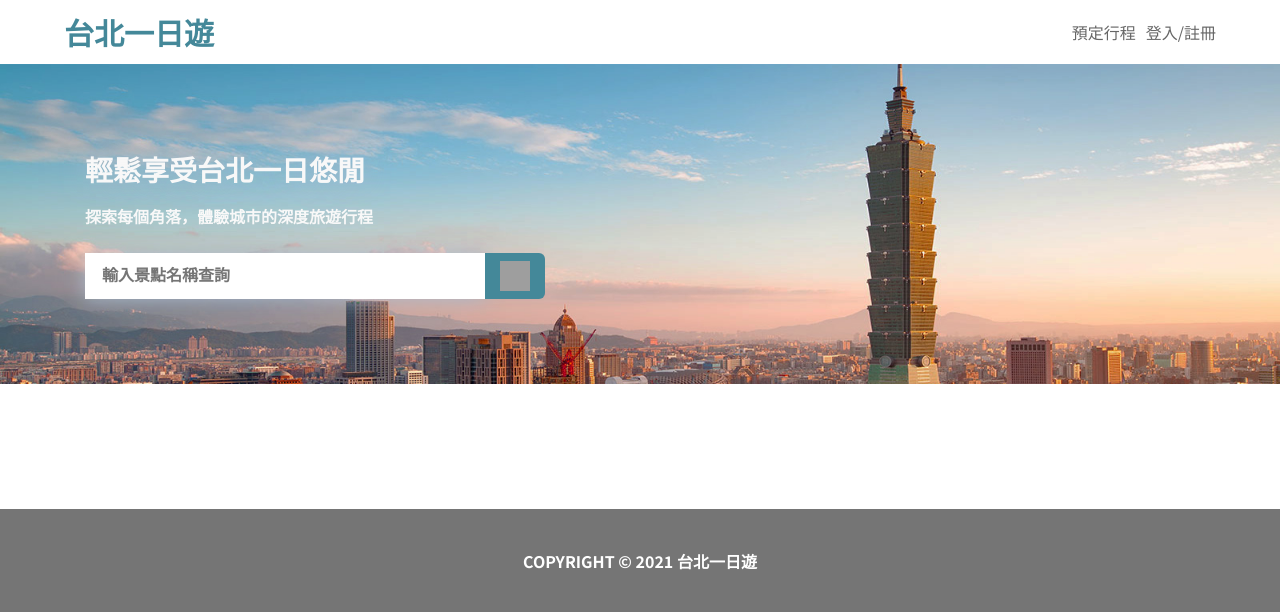
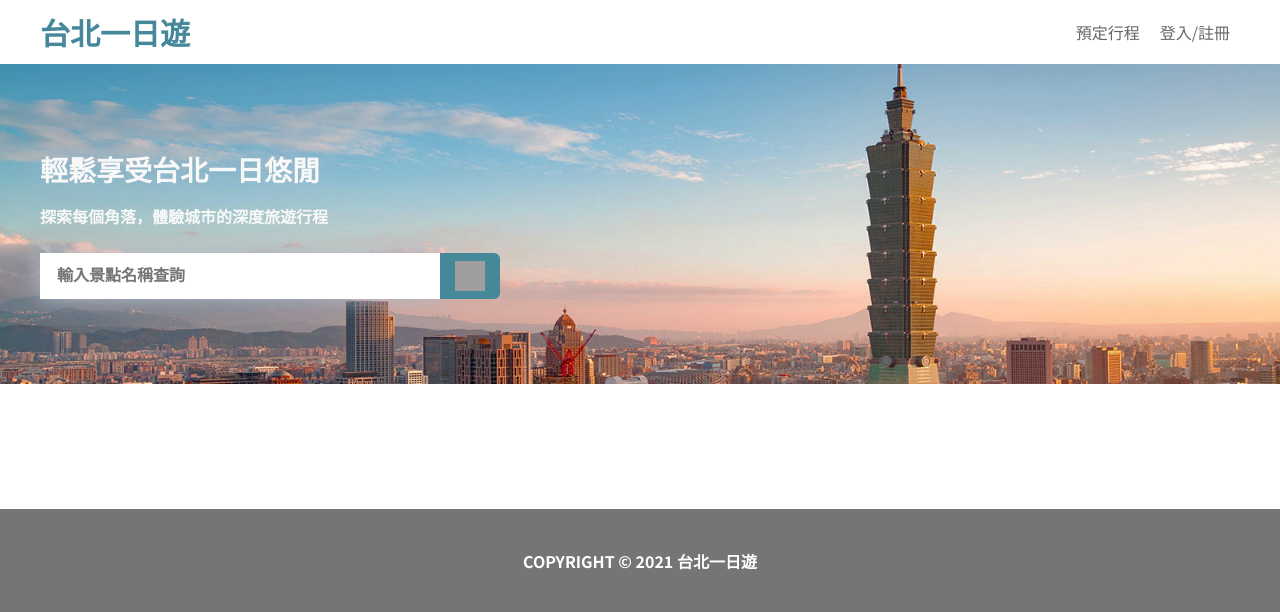
Before and after one commit to yhc59go/taipei-day-trip, a Flask app: page / in a window 1280 px wide. Shown: the top 612 px of the page. Run offline with Flask 2, Linux system fonts and the light colour scheme; grey boxes are pictures that could not be loaded.

Commit message:
[FIX] Revised for layout issues
Revised for layout issues.

```diff
--- a/static/CSS/Layout.css
+++ b/static/CSS/Layout.css
@@ -84,21 +84,21 @@
 .navbarcontainer{
     position: sticky;
     top:0;
-    right: 0;
+    left: 0;
     /* width: 1920px; */
-    width: 100%;
-    margin-left: auto; /*為置中效果*/
-    margin-right: auto; /*為置中效果*/
+    /* width: 100%; */
+    width: 1200px;
+    margin-left: auto;
+    margin-right: auto;
     background: white;
   }
 
 .nav{
     /* width: 1200px; */
-    width: 90%;
-    margin-left: auto; /*為置中效果*/
-    margin-right: auto; /*為置中效果*/
+    width: 100%;
+    margin-left: 0px;
     display: grid;
-    padding: 10px;
+    padding: 10px 0px;
     align-items: center;
     grid-template-columns: 1fr 1fr;
 }
@@ -114,7 +114,7 @@
     font-weight: 500;
     font-size: 16px;
     color: #666666;
-    margin-right: 0px;
+
 }
 .title{
     color:#448899;
@@ -132,11 +132,11 @@
     margin-right: auto;
 }
 .slogan{
-    width: 80%;
+    width: 1200px;
     height: 78px;
-    padding: 85px;
-    /* margin-left: auto;
-    margin-right: auto;  */
+    padding-top: 85px;
+    margin-left: auto;
+    margin-right: auto;
     font-family: 'Noto Sans TC';
     font-style: normal;
     color: #F8F8F8;
@@ -272,14 +272,17 @@ input::-ms-input-placeholder {
         grid-gap: 30px;
         grid-auto-flow: row;
     }
+    .navbarcontainer{
+        width: 90%;
+    }
     .nav{
-        width: 90%;
+        width: 100%;
     }
     .slogan{
         width: 50%;
     }
     .searchBar{
-        width: 200px;
+        width: 60%;
     }
     .welcome{
         background-image:url(../images/welcome.jpg);
@@ -307,11 +310,12 @@ input::-ms-input-placeholder {
         /* width: 340px; */
         width: 90%;
         grid-template-columns: auto auto;
+        padding-left: 10px;
     }
     .slogan{
         width: 340px;
-
         height: 169px;
+        padding: 85px 5%;
     }
     .searchBar{
         width: 255px;
--- a/templates/index.html
+++ b/templates/index.html
@@ -1,5 +1,5 @@
 <!DOCTYPE html>
-<html>
+<html lang="en">
     <head>
         <meta name="viewport" content="width=device-width, initial-scale=1.0">
         <meta charset="utf-8" />
```
